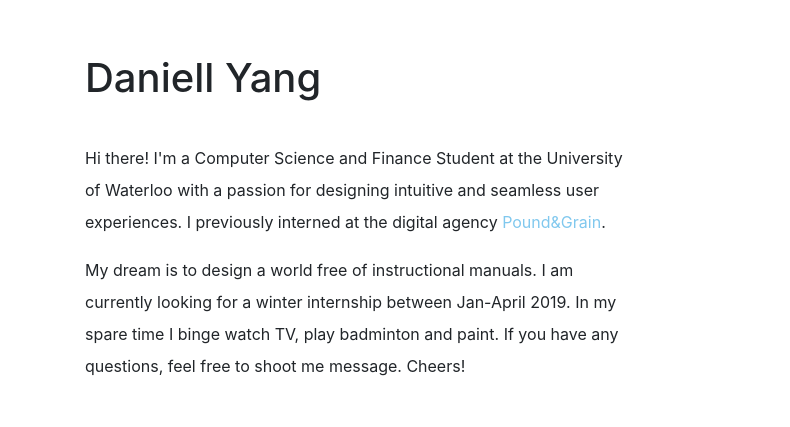
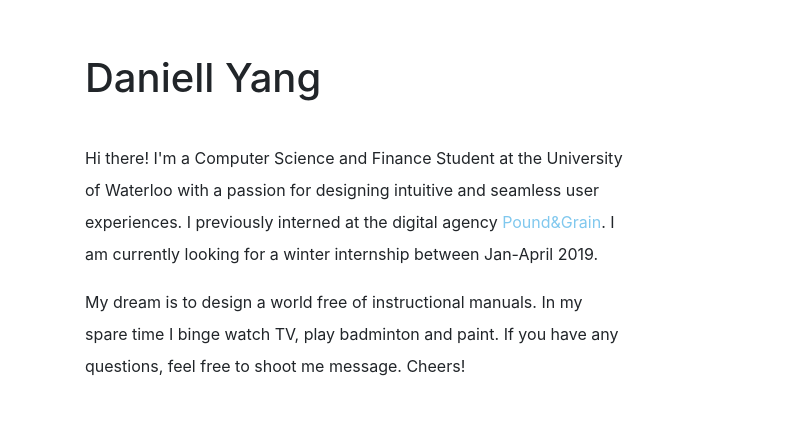
Before and after one commit to daniellyang/daniellyang.github.io, a website with bundled scripts: page index.html in a window 1280 px wide. Shown: the part 204-631 px from the top of the page, 0-790 px from the left. Built offline with nearby package versions, Linux system fonts and the light colour scheme.

Commit message:
fixing about

```diff
--- a/index.html
+++ b/index.html
@@ -63,8 +63,8 @@
 						<div class="about-descr">
 
 							<h1>Daniell Yang</h1>
-							<p class="p-heading"> <br/> Hi there! I'm a Computer Science and Finance Student at the University of Waterloo with a passion for designing intuitive and seamless user experiences. I previously interned at the digital agency <a href="https://poundandgrain.com/" target="_blank">Pound&Grain</a>.</p>
-							<p class="separator"> My dream is to design a world free of instructional manuals. I am currently looking for a winter internship between Jan-April 2019. In my spare time I binge watch TV, play badminton and paint. If you have any questions, feel free to shoot me message. Cheers! <br/><br/></p>
+							<p class="p-heading"> <br/> Hi there! I'm a Computer Science and Finance Student at the University of Waterloo with a passion for designing intuitive and seamless user experiences. I previously interned at the digital agency <a href="https://poundandgrain.com/" target="_blank">Pound&Grain</a>. I am currently looking for a winter internship between Jan-April 2019.</p>
+							<p class="separator"> My dream is to design a world free of instructional manuals. In my spare time I binge watch TV, play badminton and paint. If you have any questions, feel free to shoot me message. Cheers! <br/><br/></p>
 
 							<div id ="social">
 							<p class="separator">
```
